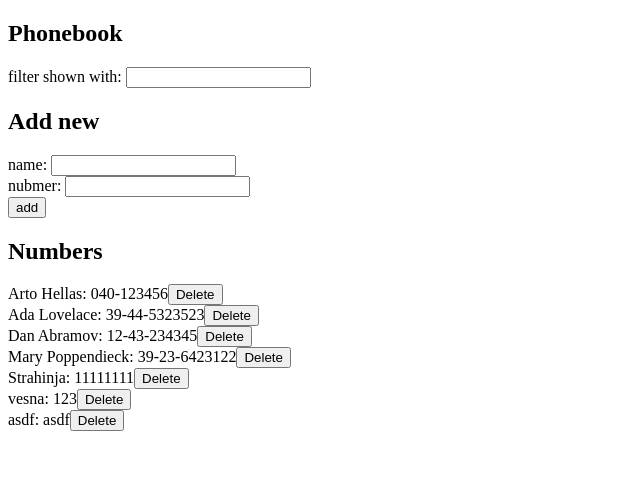
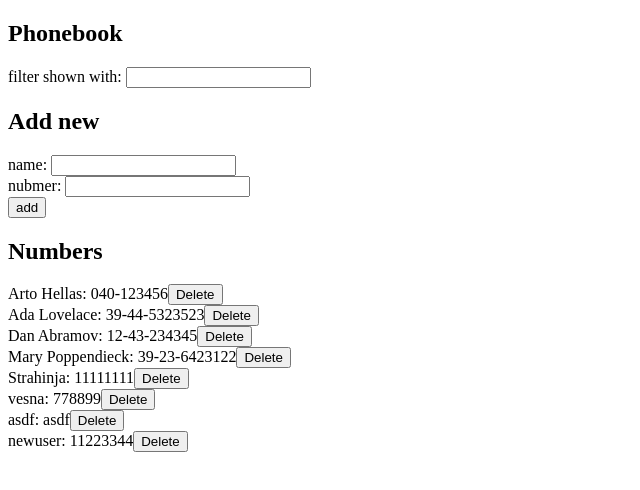
Before and after one commit to strjkc/part2, a React (Create React App) app in the folder phonebook/: page / in a window 1280 px wide. Shown: the top 490 px of the page, without its empty margins (0-640 px from the left). Built offline with nearby package versions, Linux system fonts and the light colour scheme; data requests are answered from the project's data file.

Commit message:
update existing users

```diff
--- a/phonebook/db.json
+++ b/phonebook/db.json
@@ -27,13 +27,18 @@
     },
     {
       "name": "vesna",
-      "number": "123",
+      "number": "778899",
       "id": 6
     },
     {
       "name": "asdf",
       "number": "asdf",
       "id": 7
+    },
+    {
+      "name": "newuser",
+      "number": "11223344",
+      "id": 8
     }
   ]
 }
--- a/phonebook/src/App.js
+++ b/phonebook/src/App.js
@@ -27,7 +27,6 @@ const App = () => {
     return
     }
 
-
   const peopleToDisplay = searchValue.length > 0
   ? persons.filter(object => object.name.toLowerCase().includes(searchValue.toLowerCase()) )
   : persons
@@ -36,16 +35,29 @@ const App = () => {
   const nameInput = event => setNewName(event.target.value)
   const numberInput = event => setNewNumber(event.target.value)
 
+  const updateUser = () => {
+    if(window.confirm(`${newName} already added to the phonebook, do you want to replace the existing number`))
+        {
+          const userToUpdate = persons.find(person => person.name === newName)
+          const updatedUser = {...userToUpdate, number: newNumber}
+          personServices.update(userToUpdate.id, updatedUser)
+          .then( changedUser => setPersons(persons.map(person => person.id === changedUser.id ? changedUser : person)))
+        }
+  }
+
+  const createUser = () => {
+    const newPerson = {name: newName, number: newNumber}
+      personServices.create(newPerson)
+      .then(savedPerson => setPersons(persons.concat(savedPerson)))
+      .catch(error => console.error('Unable to save contact ',error))
+  }
+
   const submitForm = event => {
     event.preventDefault()
     if (persons.map(object => object.name).includes(newName))
-      alert(`${newName} already added to the phonebook`)
-    else{
-      const newPerson = {name: newName, number: newNumber}
-      personServices.create(newPerson)
-      .then(savedPerson => setPersons(persons.concat(savedPerson)))
-      .catch(error => console.error('Unable to save contact ',error))
-    }
+        updateUser()
+    else
+      createUser()
     setNewNumber('')
     setNewName('')
   }
--- a/phonebook/src/services/persons.js
+++ b/phonebook/src/services/persons.js
@@ -17,4 +17,9 @@ const remove = id => {
     return response.then(response => response.data)
 }
 
-export default {create, getAll, remove}
+const update = (id, newUser) => {
+    const response = axios.put(`${baseUrl}/${id}`, newUser)
+    return response.then(response => response.data)
+}
+
+export default {create, getAll, remove, update}
```
